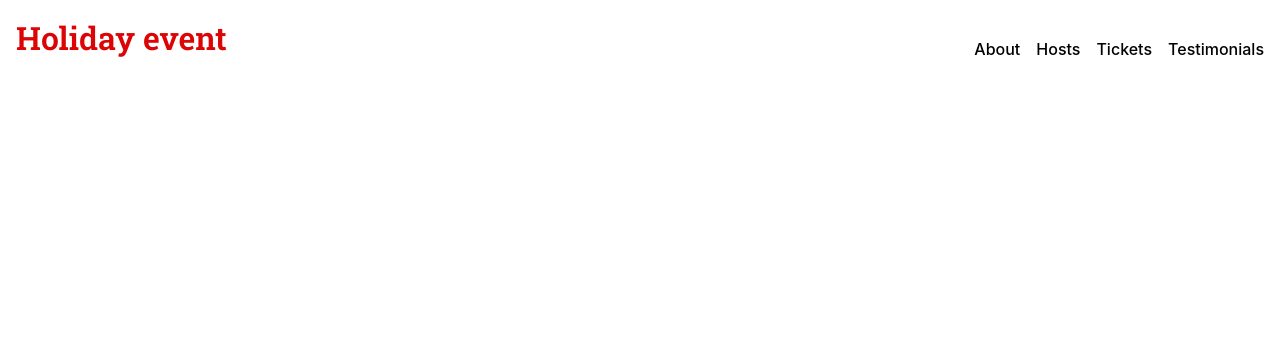
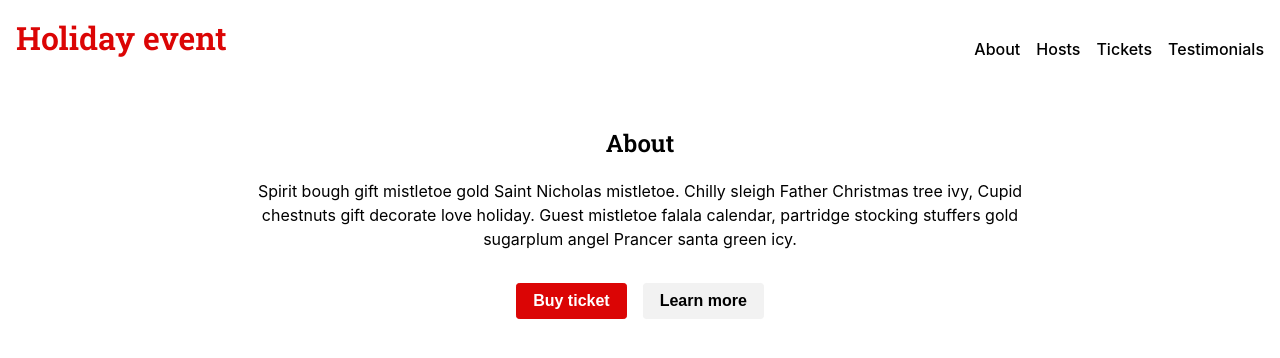
Before and after one commit to kennethkodehode/christmas-countdown, a React (Create React App) app: page / in a window 1280 px wide. Shown: the top 358 px of the page. Built offline with nearby package versions, Linux system fonts and the light colour scheme.

Commit message:
Added AboutSection component

```diff
--- a/src/App.tsx
+++ b/src/App.tsx
@@ -1,10 +1,12 @@
 import SiteHeader          from './components/SiteHeader'
+import AboutSection        from './components/AboutSection'
 import './App.css'
 
 function App() {
   return (
     <div className="App">
       <SiteHeader />
+      <AboutSection />
     </div>
   )
 }
--- /dev/null
+++ b/src/components/AboutSection/index.tsx
@@ -0,0 +1,23 @@
+import React from 'react'
+
+import Button from '../Button'
+
+import'./styles.scss'
+
+/**
+ * Component for displaying the about section.
+ *
+ * @component
+ * @example
+ * <AboutSection />
+ */
+const AboutSection: React.FC = () => (
+  <section id="about" className="about">
+    <h2 className="h2 about__title">About</h2>
+    <p className="about__text">Spirit bough gift mistletoe gold Saint Nicholas mistletoe. Chilly sleigh Father Christmas tree ivy, Cupid chestnuts gift decorate love holiday. Guest mistletoe falala calendar, partridge stocking stuffers gold sugarplum angel Prancer santa green icy.</p>
+    <Button value="Buy ticket" />
+    <Button value="Learn more" variant="secondary" />
+  </section>
+)
+
+export default AboutSection
--- /dev/null
+++ b/src/components/AboutSection/styles.scss
@@ -0,0 +1,13 @@
+.about {
+  padding: 2rem 1rem;
+  text-align: center;
+
+  &__text {
+    max-width: 80ch;
+    margin-inline: auto;
+  }
+
+  .button + .button {
+    margin-inline-start: 1rem;
+  }
+}
```
